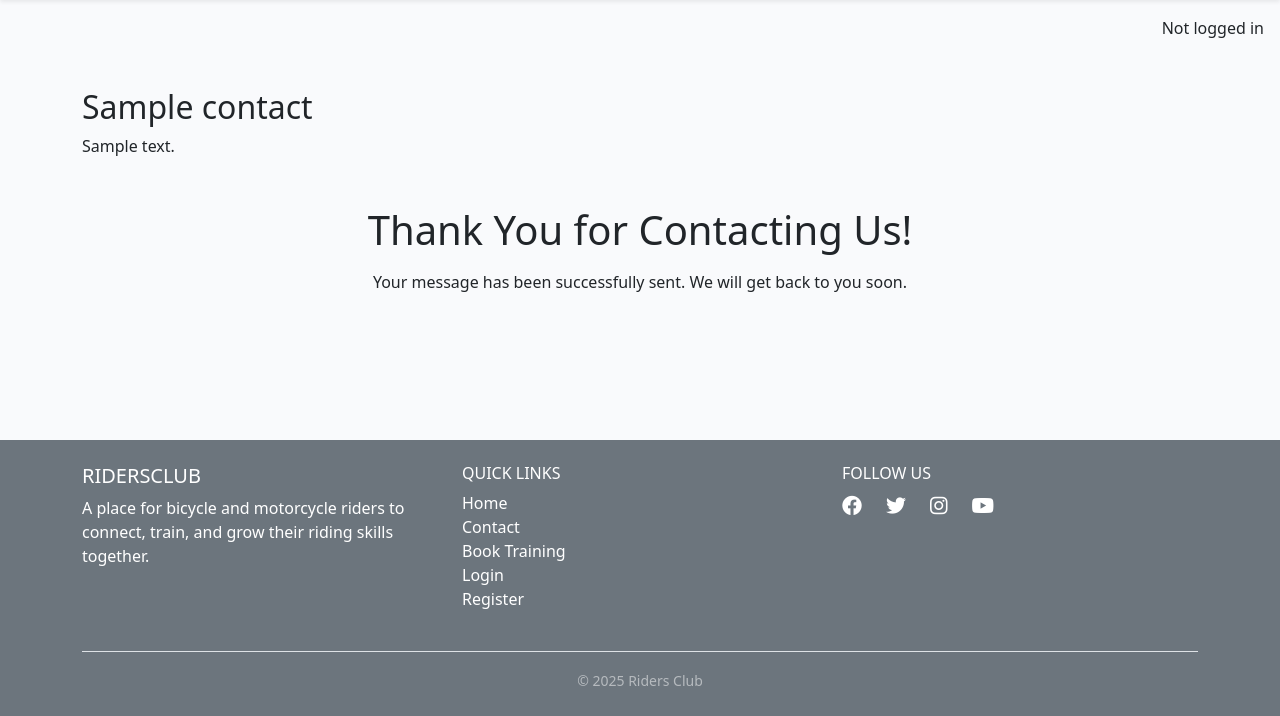
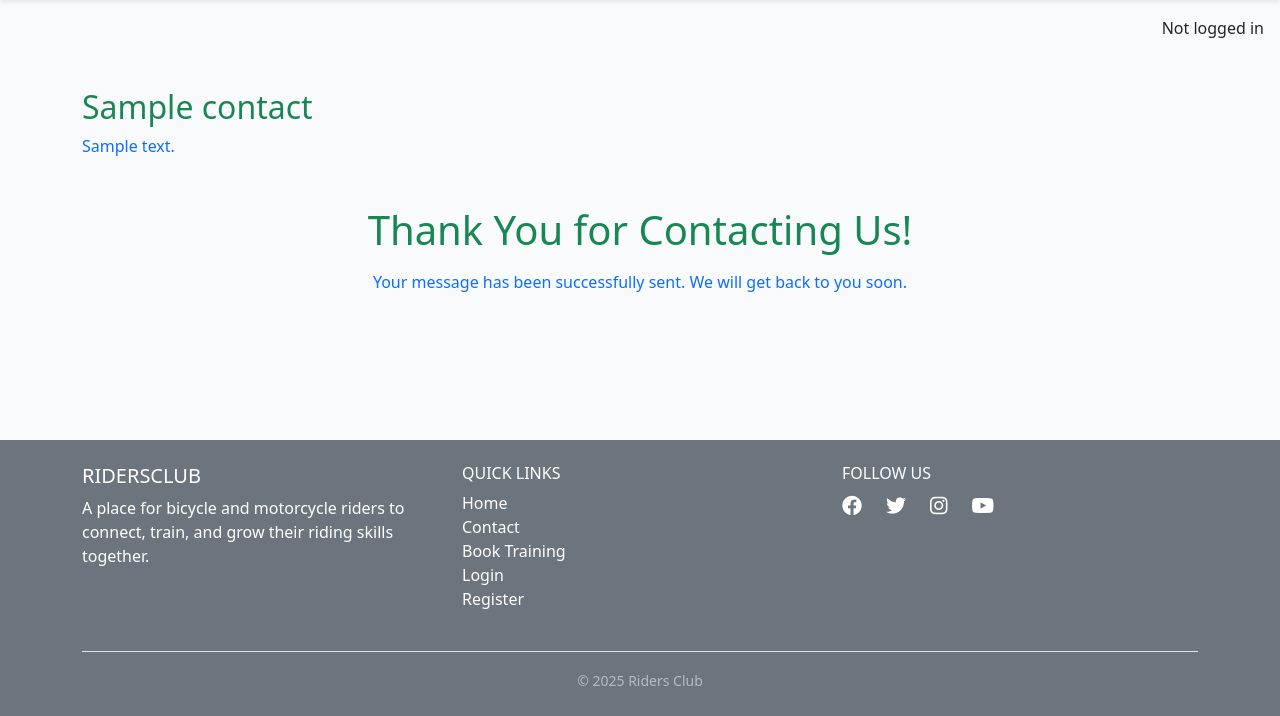
Before and after one commit to Eyongtarh/Riders-Club-Project, a Django app: template contact/templates/contact/success.html in a window 1280 px wide. Shown: the part 84-800 px from the top of the page. Run offline with Django 5.2, Linux system fonts and the light colour scheme; the template is opened without the code that fills it: most values are stand-ins (such as "Sample title", 1, 10 or a date in 2020); some libraries are stand-ins or nearby versions.

Commit message:
edit contact app html files

```diff
--- a/contact/templates/contact/contact_form.html
+++ b/contact/templates/contact/contact_form.html
@@ -67,7 +67,7 @@
         <form method="post" novalidate>
           {% csrf_token %}
           {{ form|crispy }}
-          <button type="submit" class="btn btn-primary mt-3 w-100">Submit</button>
+          <button type="submit" class="btn btn-signup mt-3 w-100">Submit</button>
         </form>
 
         {% if form.errors %}
--- a/contact/templates/contact/success.html
+++ b/contact/templates/contact/success.html
@@ -7,16 +7,16 @@
     <!-- Contact Content Section -->
     <section class="row mb-5">
       <div class="col-12 col-md-8">
-        <h2>{{ contact.title }}</h2>
-        <div>{{ contact.content|safe }}</div>
+        <h2 class="text-success">{{ contact.title }}</h2>
+        <div class="text-primary">{{ contact.content|safe }}</div>
       </div>
     </section>
 
     <!-- Thank You Message Section -->
     <section class="row justify-content-center">
       <div class="col-12 col-md-6 text-center">
-        <h1 class="mb-3">Thank You for Contacting Us!</h1>
-        <p>Your message has been successfully sent. We will get back to you soon.</p>
+        <h1 class="mb-3 text-success">Thank You for Contacting Us!</h1>
+        <p class="text-primary">Your message has been successfully sent. We will get back to you soon.</p>
       </div>
     </section>
   </div>
--- a/riders_club_project/settings.py
+++ b/riders_club_project/settings.py
@@ -28,7 +28,7 @@ TEMPLATES_DIR = os.path.join(BASE_DIR, 'templates')
 SECRET_KEY = 'django-insecure-fy%akv2@$nnz+z8j)4f!9bnz1k&8otepqr@4_iurkf4u)n723*'
 
 # SECURITY WARNING: don't run with debug turned on in production!
-DEBUG = True
+DEBUG = False
 
 ALLOWED_HOSTS = ['.herokuapp.com', '127.0.0.1']
 
```
